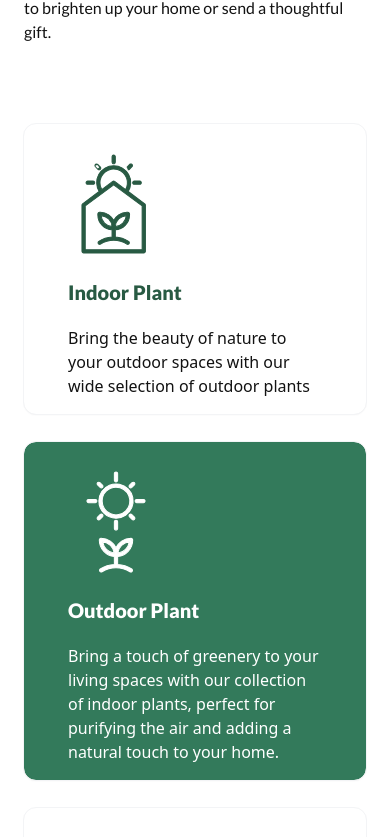
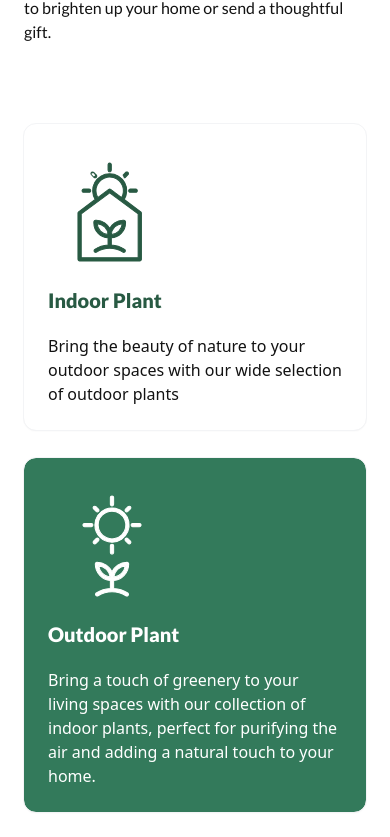
Before and after one commit to rdynxyz/Lush-Plant-Shop, a Vue app: page / in a window 390 px wide. Shown: the part 1160-1997 px from the top of the page. Built offline with nearby package versions, Linux system fonts and the light colour scheme.

Commit message:
revisi capitalize

```diff
--- a/src/components/about.vue
+++ b/src/components/about.vue
@@ -9,9 +9,9 @@
             </div>
         </div>
         <div class="mt-20 grid lg:grid-cols-2 xl:grid-cols-3 place-items-center xl:w-[1260px] gap-y-7 lg:gap-7">
-            <div v-for="card in cards" :key="card" :class="`text-primary w-auto lg:w-[350px] lg:h-96 rounded-xl outline outline-1 outline-gray-100 shadow-sm px-7 py-4 hover:-translate-y-2 hover duration-200 ${card.bg}`">
+            <div v-for="card in cards" :key="card" :class="`text-primary w-auto lg:w-[350px] lg:h-96 rounded-xl outline outline-1 outline-gray-100 shadow-sm p-6 hover:-translate-y-2 hover duration-200 ${card.bg}`">
                 <img :src="`/assets/icons/plants/${card.image}`" class="w-32 fill-transparent" alt="" srcset="">
-                <div class="px-4 text-secondary">
+                <div class="md:px-4 text-secondary">
                     <h1 :class="`text-primary text-xl font-extrabold font-Lato mt-[10px] ${card.headertxt}`">{{card.header}}</h1>
                     <p :class="`mt-5 ${card.headertxt}`">{{card.description}}</p>
                 </div>
```
